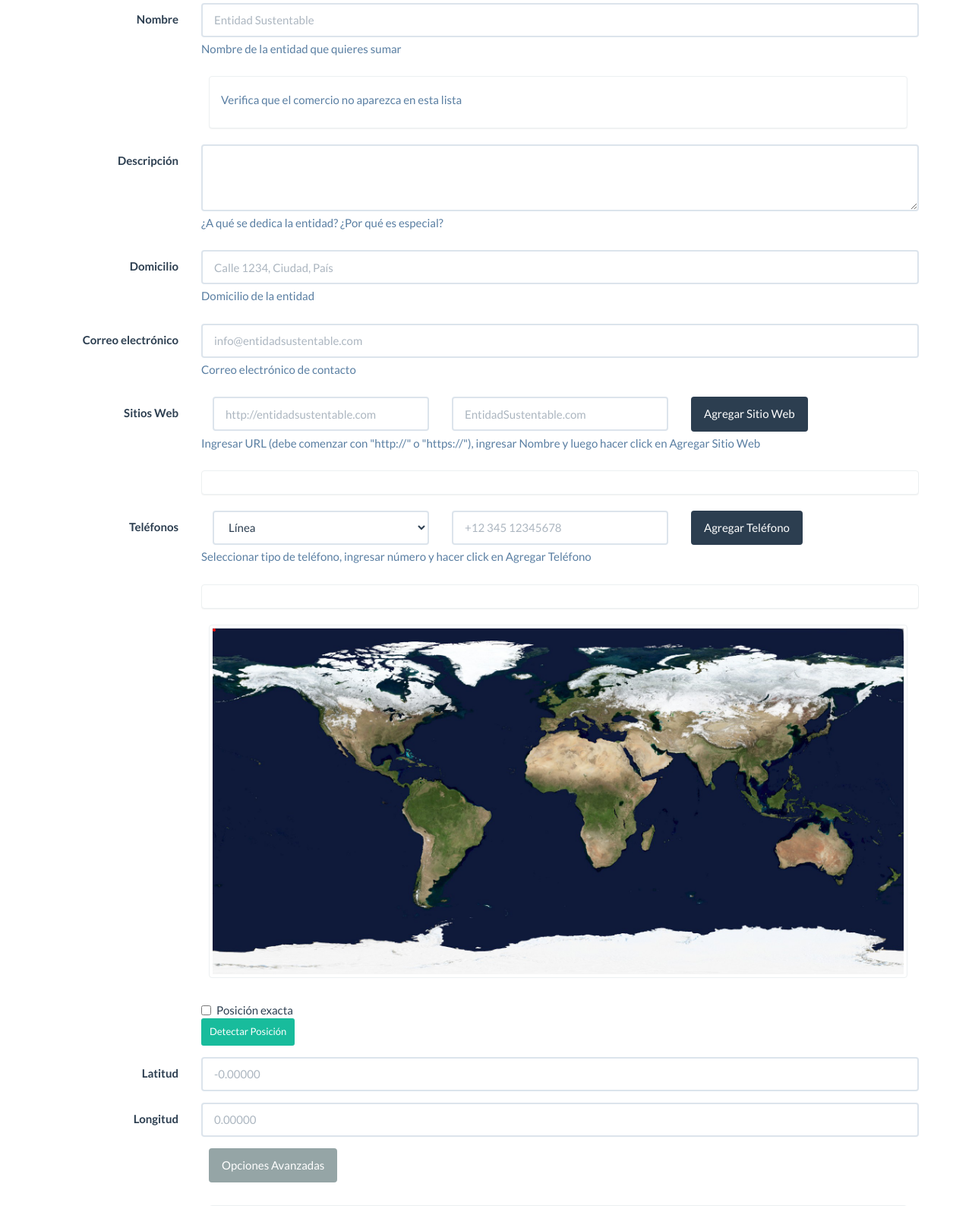
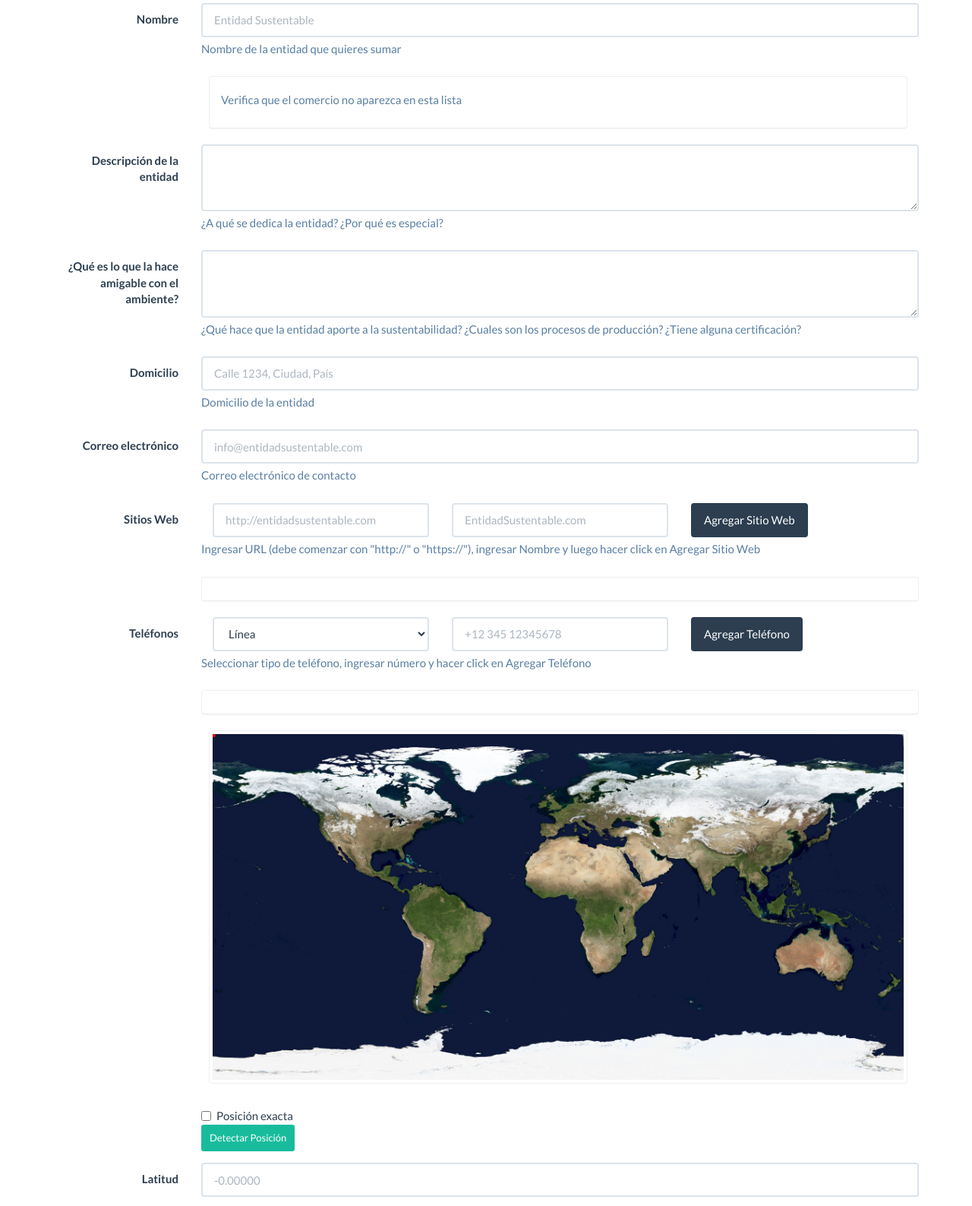
Before and after one commit to Eibriel/hovyu-community-web, a Flask app: template web_server/web_server/templates/add_edit_store.html in a window 1280 px wide. Shown: the part 334-1921 px from the top of the page at 76% size. Run offline with Flask 2, Linux system fonts and the light colour scheme; the template is opened without the code that fills it, so the values that code supplies are empty; parts of the project's set-up code (start-up, migrations or seed data) failed here and were passed over; some libraries are stand-ins or nearby versions.

Commit message:
Added process_description

```diff
--- a/web_server/web_server/modules/stores.py
+++ b/web_server/web_server/modules/stores.py
@@ -29,6 +29,7 @@ def get_form(edit = False):
     store = {
         'name': request.form['name'],
         'description': request.form['description'],
+        'process_description': request.form['process_description'],
         'address': request.form['address'],
         #'place': None,
         'score': {
--- a/web_server/web_server/templates/_list_stores.html
+++ b/web_server/web_server/templates/_list_stores.html
@@ -17,6 +17,7 @@
                                 <!--<span class="glyphicon glyphicon-exclamation-sign" aria-hidden="true"></span>-->
                                 <span class="sr-only">Información:</span>
                                 <span itemprop="description">{{ item.description|char2emoji|nl2br }}</span>
+                                <span itemprop="description">{{ item.process_description|char2emoji|nl2br }}</span>
                             </div>
                             <div>
                                 <ul>
--- a/web_server/web_server/templates/add_edit_store.html
+++ b/web_server/web_server/templates/add_edit_store.html
@@ -55,10 +55,18 @@
         </div>
         <!-- Description -->
         <div class="form-group">
-            <label for="new_store_description" class="col-sm-2 control-label">Descripción</label>
+            <label for="new_store_description" class="col-sm-2 control-label">Descripción de la entidad</label>
             <div class="col-sm-10">
                 <textarea name="description" id="new_store_description" class="form-control" rows="3" >{{ edit_item.description }}</textarea>
-                <span id="new_store_name_help" class="help-block">¿A qué se dedica la entidad? ¿Por qué es especial?</span>
+                <span id="new_store_description_help" class="help-block">¿A qué se dedica la entidad? ¿Por qué es especial?</span>
+            </div>
+        </div>
+        <!-- Process Description -->
+        <div class="form-group">
+            <label for="new_store_process_description" class="col-sm-2 control-label">¿Qué es lo que la hace amigable con el ambiente?</label>
+            <div class="col-sm-10">
+                <textarea name="process_description" id="new_store_process_description" class="form-control" rows="3" >{{ edit_item.process_description }}</textarea>
+                <span id="new_store_process_description_help" class="help-block">¿Qué hace que la entidad aporte a la sustentabilidad? ¿Cuales son los procesos de producción? ¿Tiene alguna certificación?</span>
             </div>
         </div>
         <!-- Address -->
```
